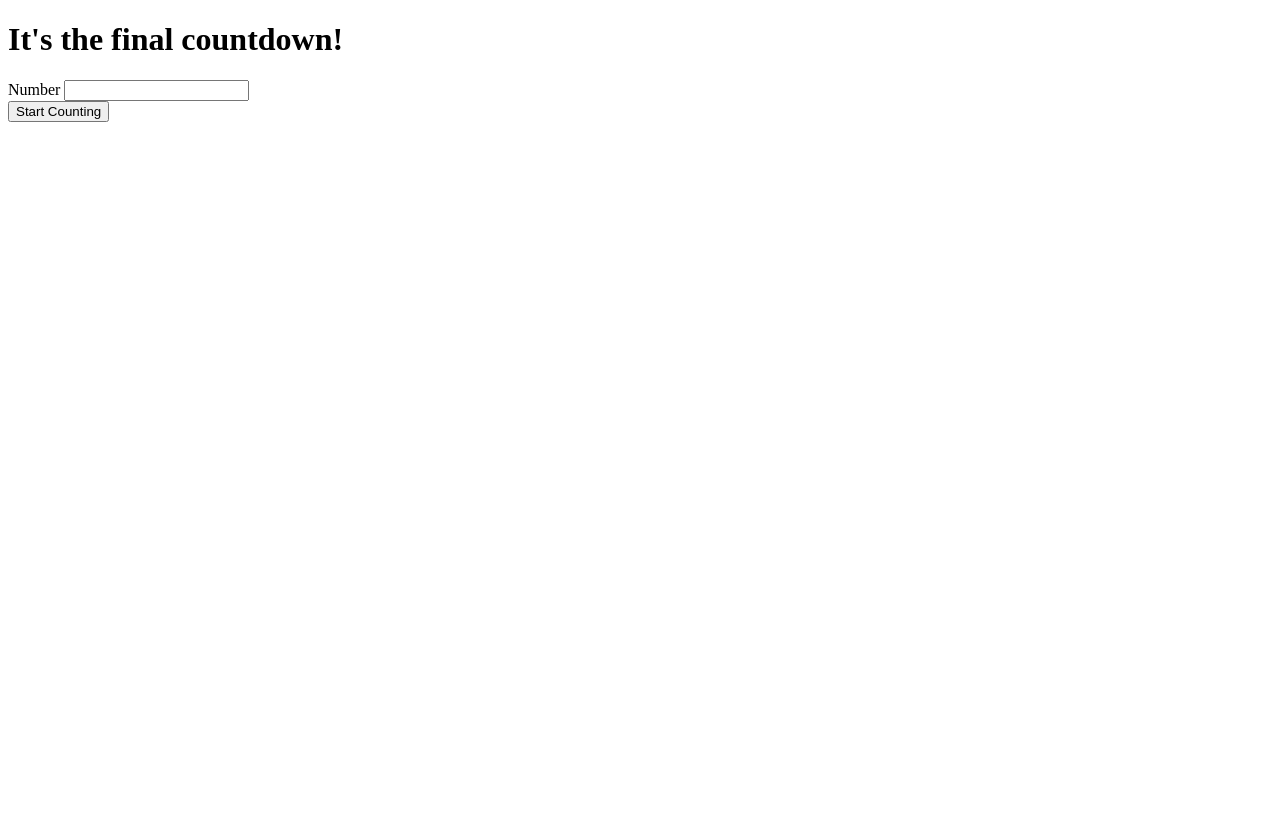
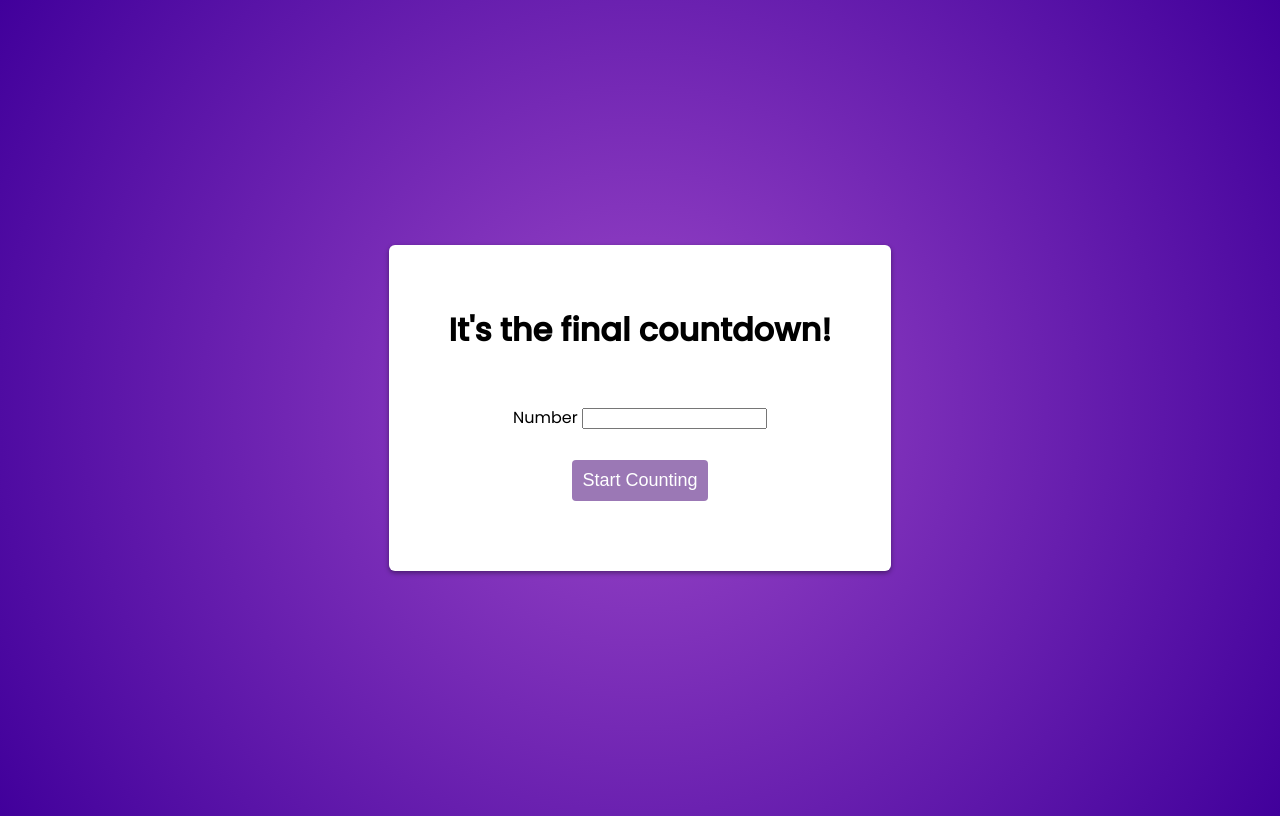
Before and after one commit to nataliia-orlova/countdown-timer, a plain HTML site: page index.html in a window 1280 px wide. Drawn offline with Linux system fonts and the light colour scheme.

Commit message:
Add basic styling

```diff
--- a/index.html
+++ b/index.html
@@ -1,18 +1,29 @@
 <!DOCTYPE html>
 <html>
     <head>
+        <link rel="preconnect" href="https://fonts.googleapis.com" />
+        <link rel="preconnect" href="https://fonts.gstatic.com" crossorigin />
+        <link
+            href="https://fonts.googleapis.com/css2?family=Poppins:wght@400;500&display=swap"
+            rel="stylesheet"
+        />
+        <link rel="stylesheet" href="styles.css" />
         <title>Timer</title>
         <meta charset="UTF-8" />
     </head>
 
     <body>
-        <h1>It's the final countdown!</h1>
-        <div>
-            <label for="countInput">Number</label>
-            <input id="countInput" />
+        <div class="container">
+            <h1>It's the final countdown!</h1>
+            <div>
+                <label for="countInput">Number</label>
+                <input id="countInput" />
+            </div>
+            <div>
+                <button class="btn" id="startButton">Start Counting</button>
+            </div>
+            <div id="countOutput"></div>
         </div>
-        <div><button id="startButton">Start Counting</button></div>
-        <div id="countOutput"></div>
 
         <script src="./script.js" type="module"></script>
     </body>
--- /dev/null
+++ b/styles.css
@@ -0,0 +1,34 @@
+* {
+    box-sizing: border-box;
+}
+
+body {
+    font-family: 'Poppins', sans-serif;
+    display: flex;
+    justify-content: center;
+    align-items: center;
+    height: 100vh;
+    background: radial-gradient(circle, #9b47c8, #41009b);
+}
+.container {
+    background-color: #fff;
+    border-radius: 6px;
+    box-shadow: 0 2px 5px rgba(0, 0, 0, 0.4);
+    display: flex;
+    gap: 30px;
+    flex-direction: column;
+    justify-content: center;
+    align-items: center;
+    max-width: 100%;
+    margin: auto 0;
+    padding: 40px 60px;
+}
+
+.btn {
+    color: #fff;
+    background-color: #9b78b5;
+    border: none;
+    padding: 10px;
+    border-radius: 4px;
+    font-size: 18px;
+}
```
